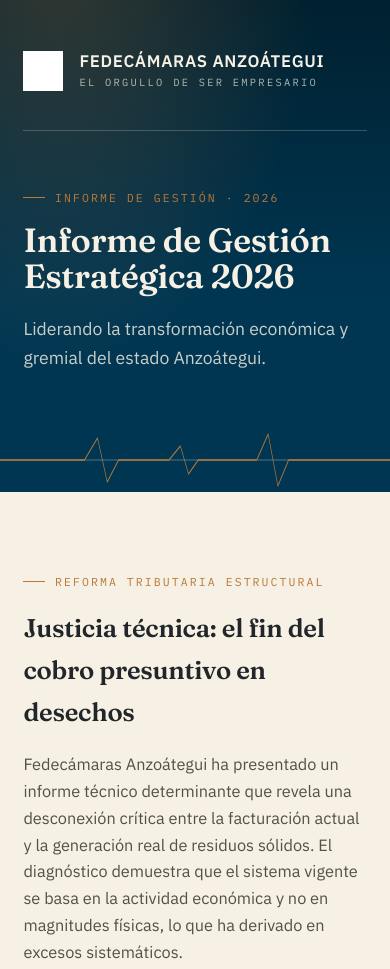
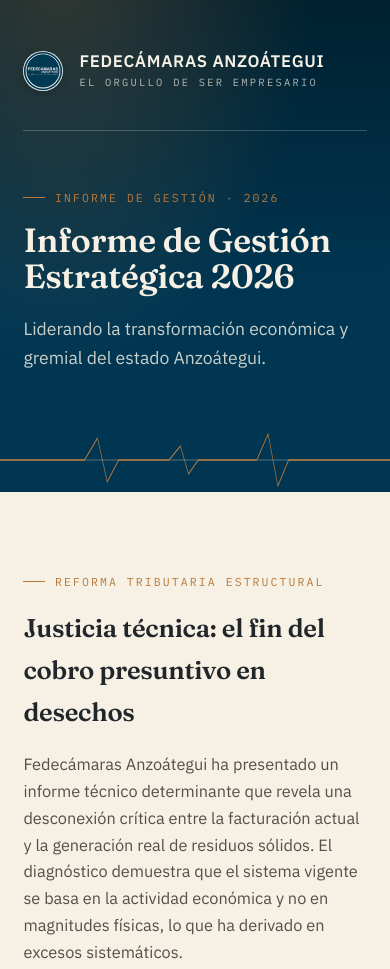
Before and after one commit to fedecamarasanz/gestion-estratega-fanz-ago2026, a plain HTML site: page index.html in a window 390 px wide. Shown: the top 969 px of the page. Drawn offline with Linux system fonts and the light colour scheme.

Commit message:
Update index.html

```diff
--- a/index.html
+++ b/index.html
@@ -111,7 +111,8 @@
     height:52px;
     width:auto;
     display:block;
-    filter:brightness(0) invert(1);
+    border-radius:50%;
+    box-shadow:0 2px 12px rgba(0,0,0,0.25);
   }
   .brandmark-text{
     display:flex;
@@ -632,7 +633,7 @@
     .masthead-meta{display:none;}
     .folio{display:none;}
     .alliances-grid{grid-template-columns:1fr;}
-    .brandmark img{height:40px;}
+    .brandmark img{height:40px;border-radius:50%;box-shadow:0 2px 8px rgba(0,0,0,0.2);}
   }
 
   @media (prefers-reduced-motion: reduce){
```
